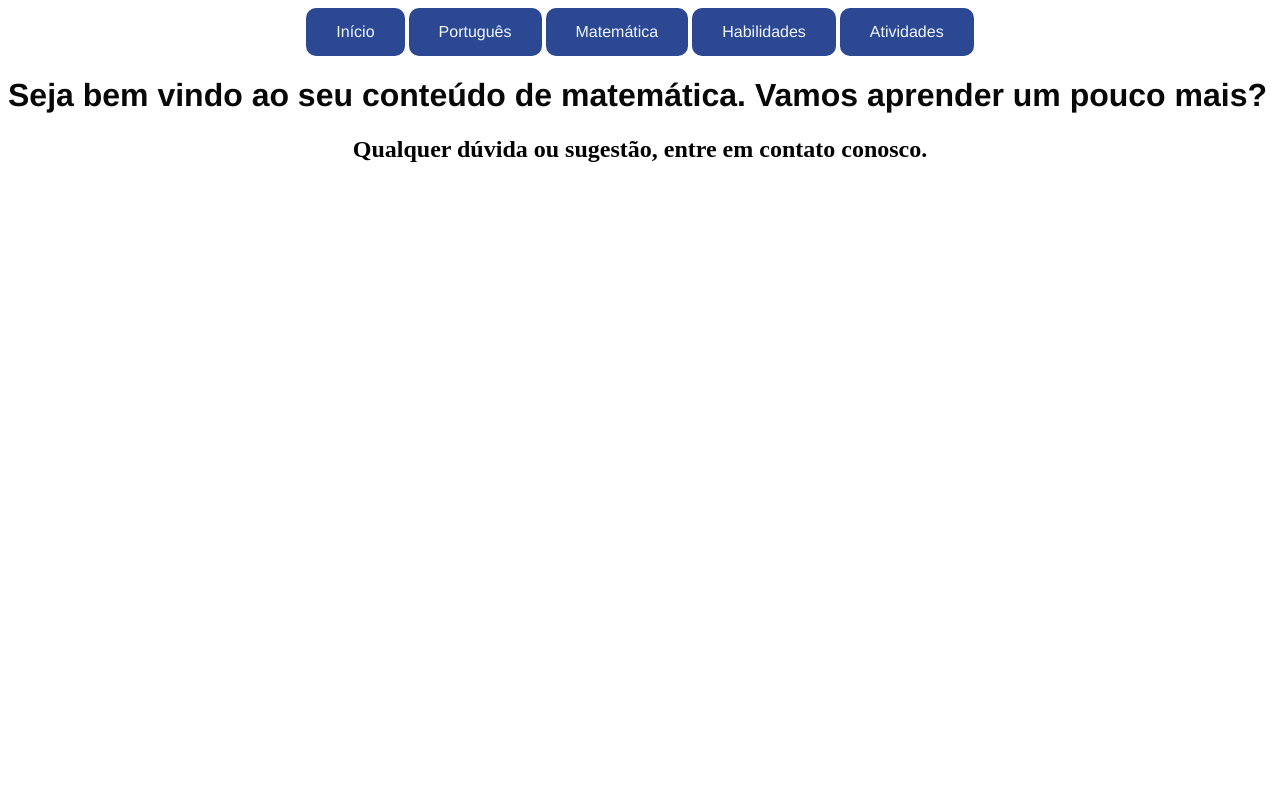
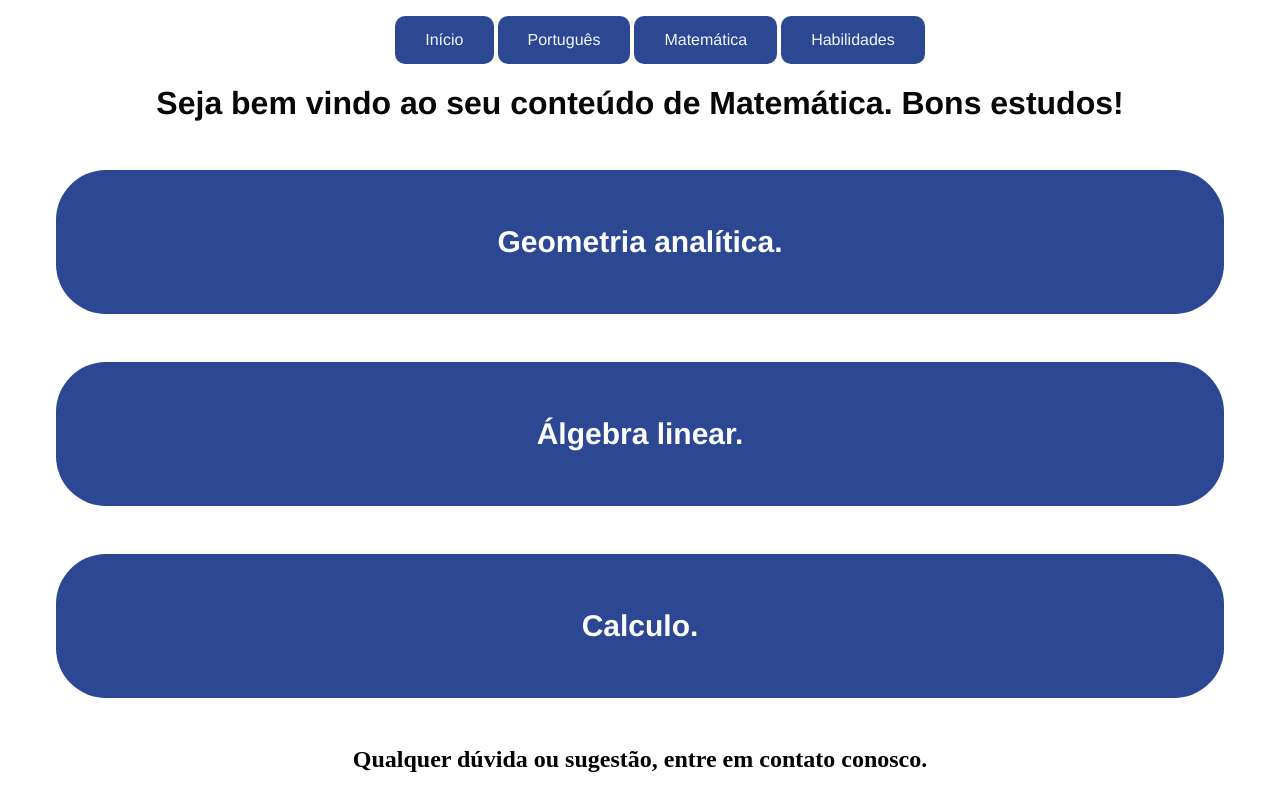
Before and after one commit to RodrigoSouza-Dev/PI, a Django app: page /math in a window 1280 px wide. Run offline with Django 4.2, Linux system fonts and the light colour scheme; data comes from the database, SQL or seed files in the repository; both versions use the stored data as it was after the commit.

Commit message:
paginas admin para introdução de conteudo

```diff
--- a/pages/admin.py
+++ b/pages/admin.py
@@ -1,5 +1,7 @@
 from django.contrib import admin
-from .models import Portugues
+from .models import Portugues, Matematica, Habilidades
 
 admin.site.register(Portugues)
+admin.site.register(Matematica)
+admin.site.register(Habilidades)
 # Register your models here.
--- a/pages/static/css/style.css
+++ b/pages/static/css/style.css
@@ -1,10 +1,24 @@
+
+menu {
+    max-width: 100%;
+    align-items: center;
+    align-content: center;
+}
+
+
 header {
     text-align: center;
     color: rgb(3, 3, 3);
 }
 h1 {
+    text-align: center;
     font-family: helvetica;
     color: rgb(8, 8, 8);
+}
+
+h2 {
+    text-align: center;
+    color: black;
 }
 
 h3 {
@@ -14,7 +28,35 @@ h3 {
     color: aliceblue;
 }
 
+.container-content {
+    margin: 3rem;
+    text-align: center;
+    align-self: center;
+    align-content: center;
+    align-items: center;
+    max-width: flex;
+    padding: 30px 50px;
+    font-family:Arial, Helvetica, sans-serif;
+    background: rgb(45, 72, 146);
+    border-radius: 50px;
+    user-select: none;
+    cursor: pointer;
+
+}
+
+.container-title {
+    font-family: Helvetica;
+    font-size: 30px;
+    text-decoration: none;
+    user-select: none;
+    cursor: pointer;
+    text-align: center;
+    text-decoration: none;
+    color: rgb(252, 252, 252)
+}
+
 .conteudo {
+
     font-family: impact;
     text-align: center;
     text-decoration: none;
--- a/pages/templates/base.html
+++ b/pages/templates/base.html
@@ -9,6 +9,7 @@
     <link rel="stylesheet" type="text/css" href="{% static 'css\style.css' %}" media="screen" />
 </head>
 <body>
+    <menu>
         <header>
             <a class="head" href="{% url 'index' %}">
                 <div class="btn">Início</div>
@@ -25,11 +26,8 @@
                 <div class="btn">Habilidades</div>
             </a>
 
-        <a class="head" href="{% url 'activ' %}">
-            <div class="btn">Atividades</div>
-        </a>
-
         </header>
+    </menu>
 
     {% block content %} {% endblock %}
 
--- a/pages/templates/math.html
+++ b/pages/templates/math.html
@@ -1,7 +1,21 @@
 {% extends 'base.html' %}
 {% load static %}
 {% block content %}
+    <header>
+    <h1>Seja bem vindo ao seu conteúdo de Matemática. Bons estudos!</h1>
+    </header>
 
-    <h1>Seja bem vindo ao seu conteúdo de matemática. Vamos aprender um pouco mais?</h1>
 
+    {% if matematica %}
+    {% for conteudo in matematica %}
+    <div class="container-content">
+        <a class="link" href="{% url 'matematica' conteudo.id %}">
+            <div class="cantainer-link">
+                  <h2 class="container-title">{{ conteudo.titulo }}</h2>
+            </div>
+        </a>
+    </div>
+    {% endfor %}
+    {% else %}
+    {% endif %}
 {% endblock %}
--- a/pages/url.py
+++ b/pages/url.py
@@ -6,8 +6,8 @@ urlpatterns = [
     path('', views.index, name='index'),
     path('port', views.port, name='port'),
     path('math', views.math, name='math'),
-    path('activ', views.activ, name='activ'),
     path('habil', views.habil, name='habil'),
-    path('content', views.content, name='content'),
-    path('<int:portugues_id>', views.portugues, name='portugues')
+    path('<int:portugues_id>', views.portugues, name='portugues'),
+    path('<int:matematica_id>', views.matematica, name='matematica'),
+    path('<int:habilidades_id>', views.habilidades, name='habilidades'),
 ]
--- a/pages/views.py
+++ b/pages/views.py
@@ -26,14 +26,37 @@ def portugues(request, portugues_id):
 ###################################################################
 
 def math(request):
+    matematica = Matematica.objects.all( )
 
-    return render(request, 'math.html')
+    dados= {
+        'matematica':matematica
+    }
 
-def activ(request):
-    return render(request, 'activ.html')
+    return render(request, 'math.html', dados)
 
+def matematica(request, matematica_id):
+    matematica = get_object_or_404(Matematica, pk=matematica_id)
+
+    math_a_exibir = {
+        'matematica': matematica
+    }
+
+    return render(request, 'matematica.html', math_a_exibir)
+#####################################################################
 def habil(request):
-    return render(request, 'habil.html')
+    habilidades = Habilidades.objects.all( )
 
-def content(request):
-    return render(request, 'content.html')
+    dados= {
+        'habilidades': habilidades
+    }
+
+    return render(request, 'habil.html', dados)
+
+def habilidades(request, habilidades_id):
+    habilidades = get_object_or_404(Habilidades, pk=habilidades_id)
+
+    habil_a_exibir = {
+        'habilidades': habilidade
+    }
+
+    return render(request, 'habilidades.html', habil_a_exibir)
```
Also changed, not shown: pages/templates/habil.html (+15 -1 lines), pages/templates/habilidades.html (added, +11 -0 lines), pages/templates/index.html (+2 -16 lines), pages/templates/matematica.html (added, +11 -0 lines), pages/templates/port.html (+7 -5 lines), db.sqlite3, pages/migrations/0002_habilidades_lembrete_matematica.py (added). Lines whose indentation alone changed are shown as unchanged.
